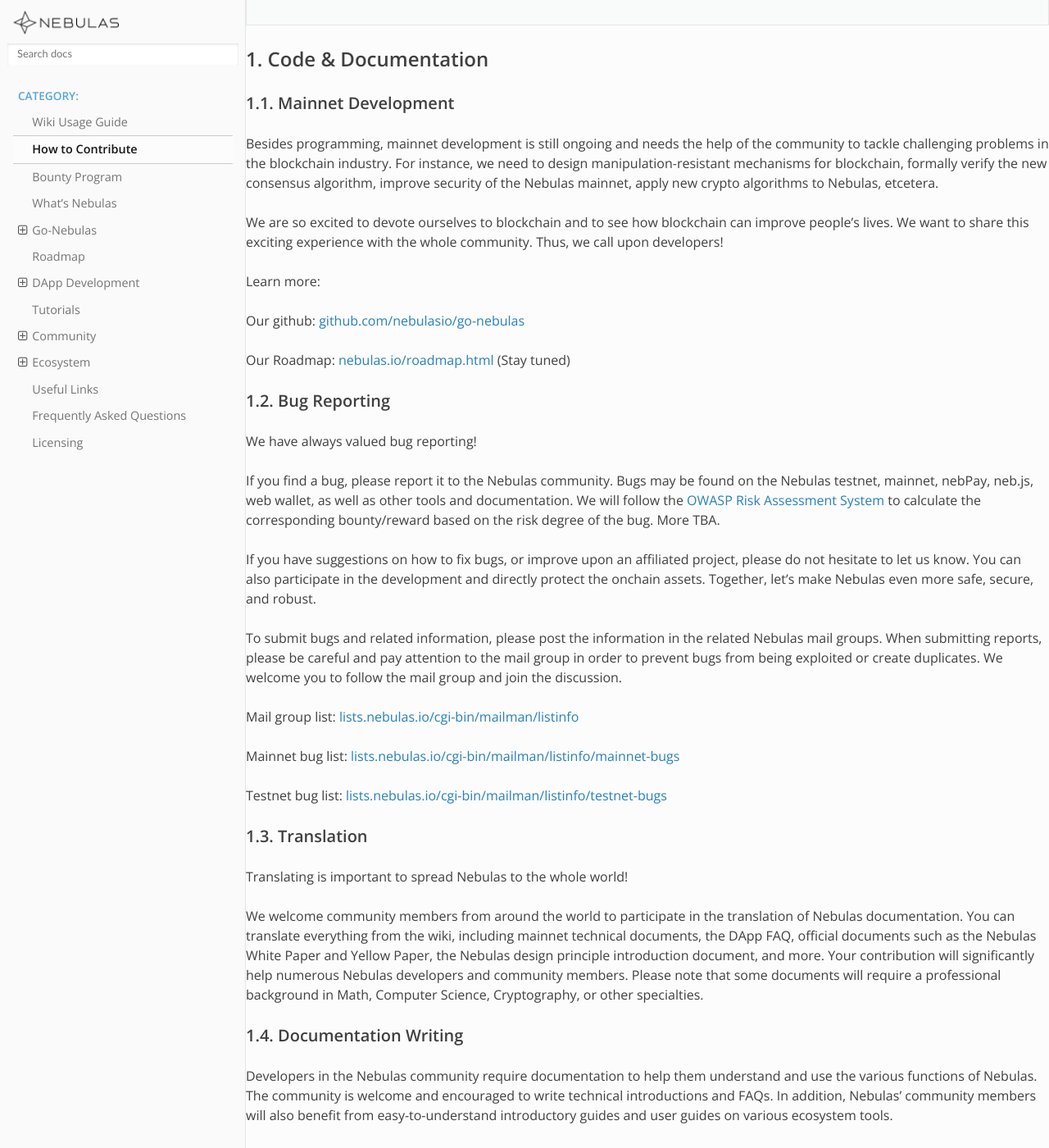
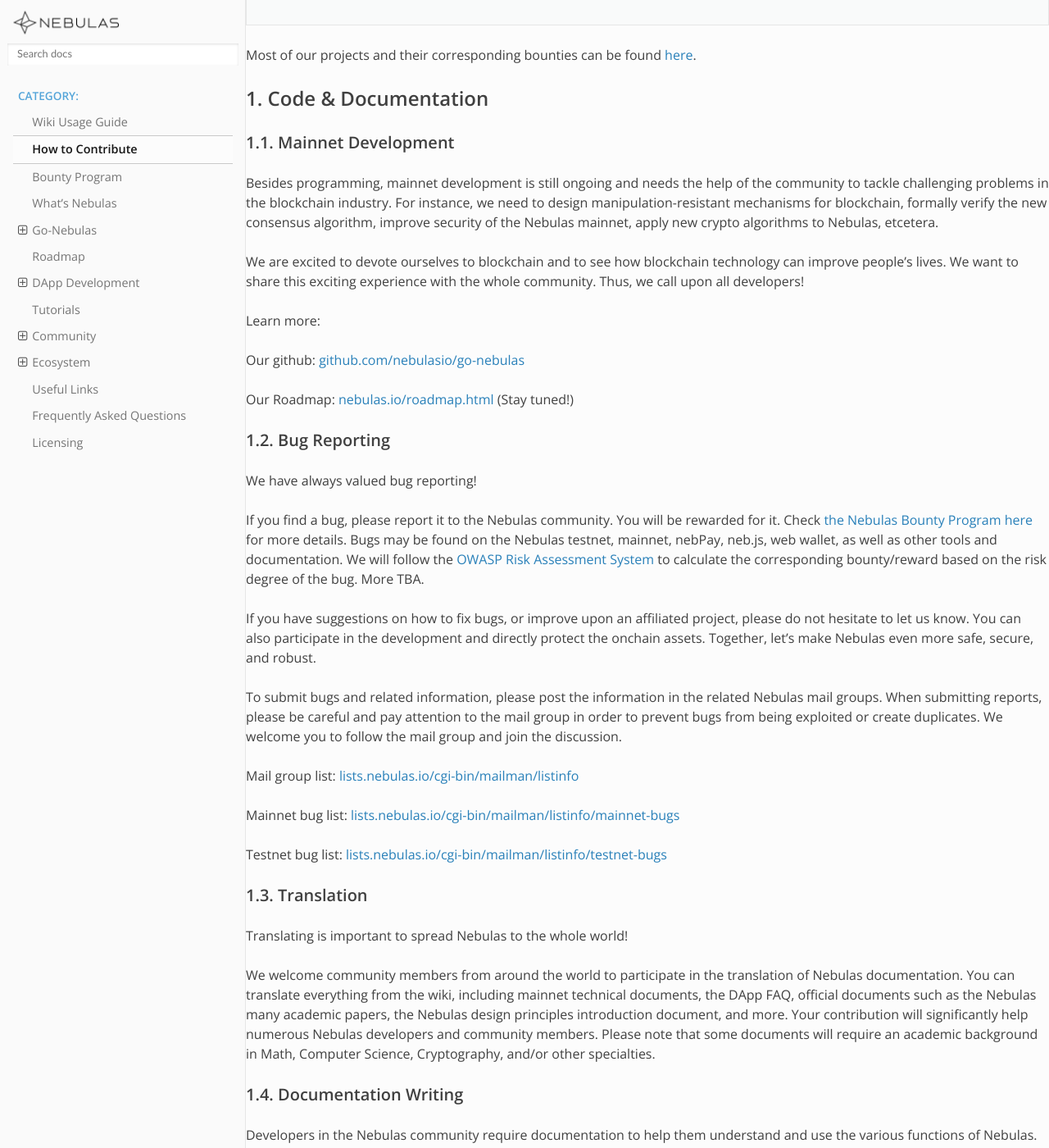
Before and after one commit to nebulasio/nebdocs, a Sphinx documentation site: the page built from docs/how-to-contribute.md, in a window 1280 px wide and 1400 px high, scrolled down 356 px. Shown: the whole window at 82% size. Built offline with Sphinx 7.4.7 and the Read the Docs theme 2.0.0, drawn with Linux system fonts in a browser that asks for light colours; some of the changed text lies outside the part shown.

Commit message:
tweak how-to-contribute.md

```diff
--- a/docs/how-to-contribute.md
+++ b/docs/how-to-contribute.md
@@ -3,28 +3,26 @@
 
 > Nebulas aims for a continuously improving ecosystem, which means we need help from the community. We need your contributions! It is not limited exclusively to programming, but also bug reports and translations, spreading the tenets of Nebulas, answering questions, and so on.
 
+Most of our projects and their corresponding bounties can be found [here](http://go.nebulas.io).
+
 ## 1. Code & Documentation
 ### 1.1. Mainnet Development
 <!--Nebulas mainnet development is the most important and challenging portion of Nebulas technical development. -->
-Besides programming, mainnet development is still ongoing and needs the help of the community to tackle challenging problems in the blockchain industry. For instance, we need to
-design manipulation-resistant mechanisms for blockchain, formally verify the
-new consensus algorithm, improve security of the Nebulas mainnet, apply new
-crypto algorithms to Nebulas, etcetera.
+Besides programming, mainnet development is still ongoing and needs the help of the community to tackle challenging problems in the blockchain industry. For instance, we need to design manipulation-resistant mechanisms for blockchain, formally verify the new consensus algorithm, improve security of the Nebulas mainnet, apply new crypto algorithms to Nebulas, etcetera.
 
-We are so excited to devote ourselves to blockchain and to see how blockchain
-can improve people's lives. We want to share this exciting experience with
-the whole community. Thus, we call upon developers!
+We are excited to devote ourselves to blockchain and to see how blockchain technology can improve people's lives. We want to share this exciting experience with the whole community. Thus, we call upon all developers!
 
 Learn more:
 
 Our github: [github.com/nebulasio/go-nebulas](https://github.com/nebulasio/go-nebulas)
 
-Our Roadmap: [nebulas.io/roadmap.html](https://nebulas.io/roadmap.html) (Stay tuned)
+Our Roadmap: [nebulas.io/roadmap.html](https://nebulas.io/roadmap.html) (Stay tuned!)
 
 ### 1.2. Bug Reporting
 We have always valued bug reporting!
 
-If you find a bug, please report it to the Nebulas community. Bugs may be found on the Nebulas testnet, mainnet, nebPay, neb.js, web wallet, as well as other tools and documentation. We will follow the [OWASP Risk Assessment System](https://www.owasp.org/index.php/OWASP_Risk_Rating_Methodology) to calculate the corresponding bounty/reward based on the risk degree of the bug. More TBA.
+If you find a bug, please report it to the Nebulas community. You will be rewarded for it. Check [the Nebulas Bounty Program here](http://wiki.nebulas.io/en/latest/bounty-program.html) for more details.
+Bugs may be found on the Nebulas testnet, mainnet, nebPay, neb.js, web wallet, as well as other tools and documentation. We will follow the [OWASP Risk Assessment System](https://www.owasp.org/index.php/OWASP_Risk_Rating_Methodology) to calculate the corresponding bounty/reward based on the risk degree of the bug. More TBA.
 
 <!--Every time we launch a new function, we will first deploy it on our testnet. Currently, we have launched our first new function on the Nebulas testnet and everyone is welcome to try it, report any bugs discovered and receive the corresponding reward. The first of many new functions in public beta on the testnet is the inter-contract function.-->
 If you have suggestions on how to fix bugs, or improve upon an affiliated project, please do not hesitate to let us know. You can also participate in the development and directly protect the onchain assets. Together, let’s make Nebulas even more safe, secure, and robust.
@@ -41,8 +39,8 @@
 Translating is important to spread Nebulas to the whole world!
 
 
-We welcome community members from around the world to participate in the translation of Nebulas documentation. You can translate everything from the wiki, including mainnet technical documents, the DApp FAQ, official documents such as the Nebulas White Paper and Yellow Paper, the Nebulas design principle introduction document, and more. Your contribution will significantly help numerous Nebulas developers and community members.
-Please note that some documents will require a professional background in Math, Computer Science, Cryptography, or other specialties.
+We welcome community members from around the world to participate in the translation of Nebulas documentation. You can translate everything from the wiki, including mainnet technical documents, the DApp FAQ, official documents such as the Nebulas many academic papers, the Nebulas design principles introduction document, and more. Your contribution will significantly help numerous Nebulas developers and community members.
+Please note that some documents will require an academic background in Math, Computer Science, Cryptography, and/or other specialties.
 
 ### 1.4.  Documentation Writing
 Developers in the Nebulas community require documentation to help them understand and use the various functions of Nebulas. The community is welcome and encouraged to write technical introductions and FAQs.
@@ -53,20 +51,19 @@
 ### 1.5. Wiki UI Design
 We welcome UI developers to optimize our wiki page and make it more user friendly and easier to read.
 
-[Download design template of Nebulas wiki >](https://drive.google.com/drive/folders/10ZWW1ygjnLa3VtjJ88fhv1jUai9SXNNz?usp=sharing)
+[Download the design template of the Nebulas wiki >](https://drive.google.com/drive/folders/10ZWW1ygjnLa3VtjJ88fhv1jUai9SXNNz?usp=sharing)
 
-[Download LOGO material >](https://nebulas.io/docs/NEBULAS-LOGO-SVG.zip)
+[Download the logo >](https://nebulas.io/docs/NEBULAS-LOGO-SVG.zip)
 
-If you have any questions or comments, please do not hesitate to post on our github.
+If you have any questions or comments, please do not hesitate to post on our GitHub.
 
 ## 2. User Groups
-Communication is key for building a vibrant community. People need to talk with each
-other in order to share their ideas and thoughts on Nebulas.
+Communication is key for building a vibrant community. People need to talk with each other in order to share their ideas and thoughts on Nebulas.
 
 
-Nebulas uses several platforms to connect our global community. Please refer to the [“Community”](https://nebulas.io/community.html) page on official website for more information.
+Nebulas uses several platforms to connect with its global community. Please refer to the [“Community”](https://nebulas.io/community.html) page on the official website for more information.
 
-Discord: Available for all community members. You can subscribe to Nebulas News, as well as participate in group discussions. Discord is many users' first choice.
+Discord: Available to all community members. You can subscribe to Nebulas News, as well as participate in group discussions. Discord is many users' first choice.
 
 Mailing lists: Discussion groups for core development and bug reporting. We welcome developers to subscribe.
 
@@ -78,8 +75,7 @@
 
 ## 3. Bounties
 
-We, the Nebulas team, happily introduce several bounties to reward early contributors.
-- [Nebulas Wiki Bounty Program](https://medium.com/nebulasio/nebulas-wiki-bounty-program-32048077e16c)
+We, the Nebulas team, happily introduce several bounties to reward early contributors. You can check them out [here](http://wiki.nebulas.io/en/latest/bounty-program.html)
 
 ## 4. Donations
 Donations to the Nebulas Foundation to further the development of Nebulas are greatly appreciated. Both NAS and ETH are accepted. We also welcome community members to support us in material terms. For instance, the donation of meetup locations/venues, local guides, photography, etcetera. We can also make your contribution known to the community if you would like. If you are an enthusiastic community member and are willing to contribute to our community, email [contact@nebulas.io](mailto:contact@nebulas.io) for more details.
```
